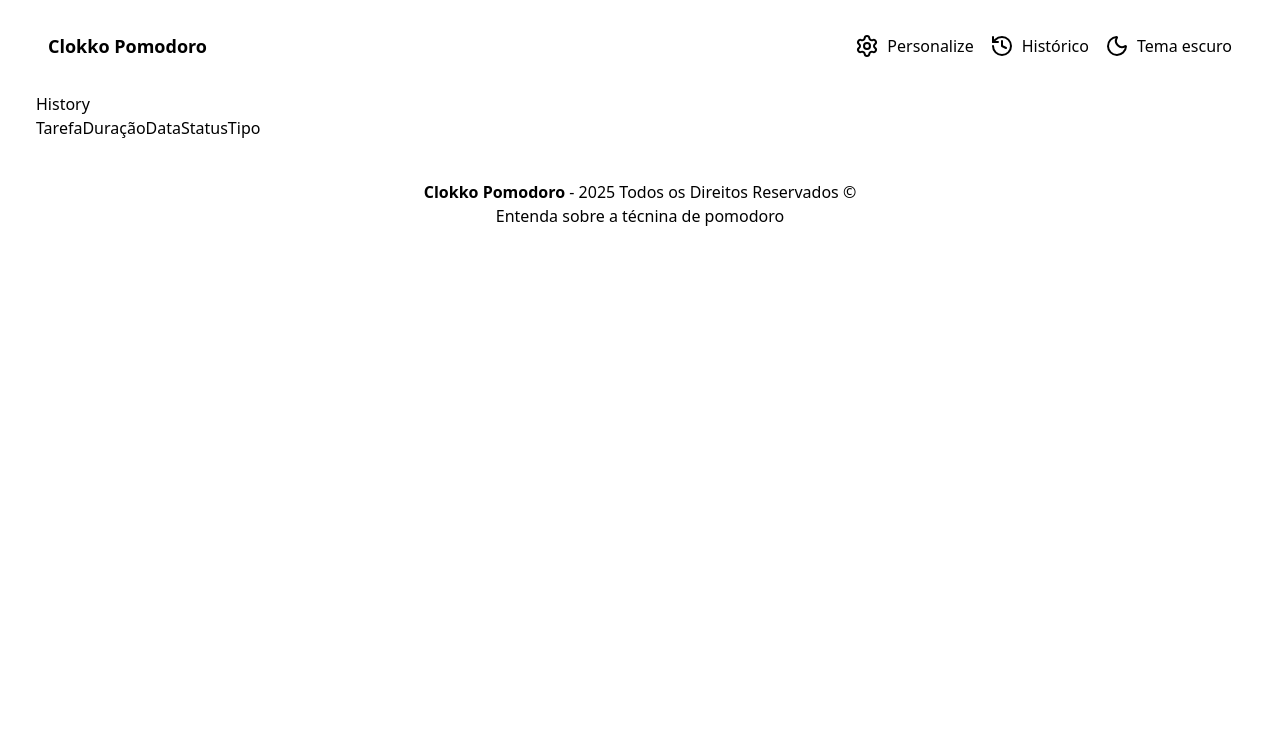
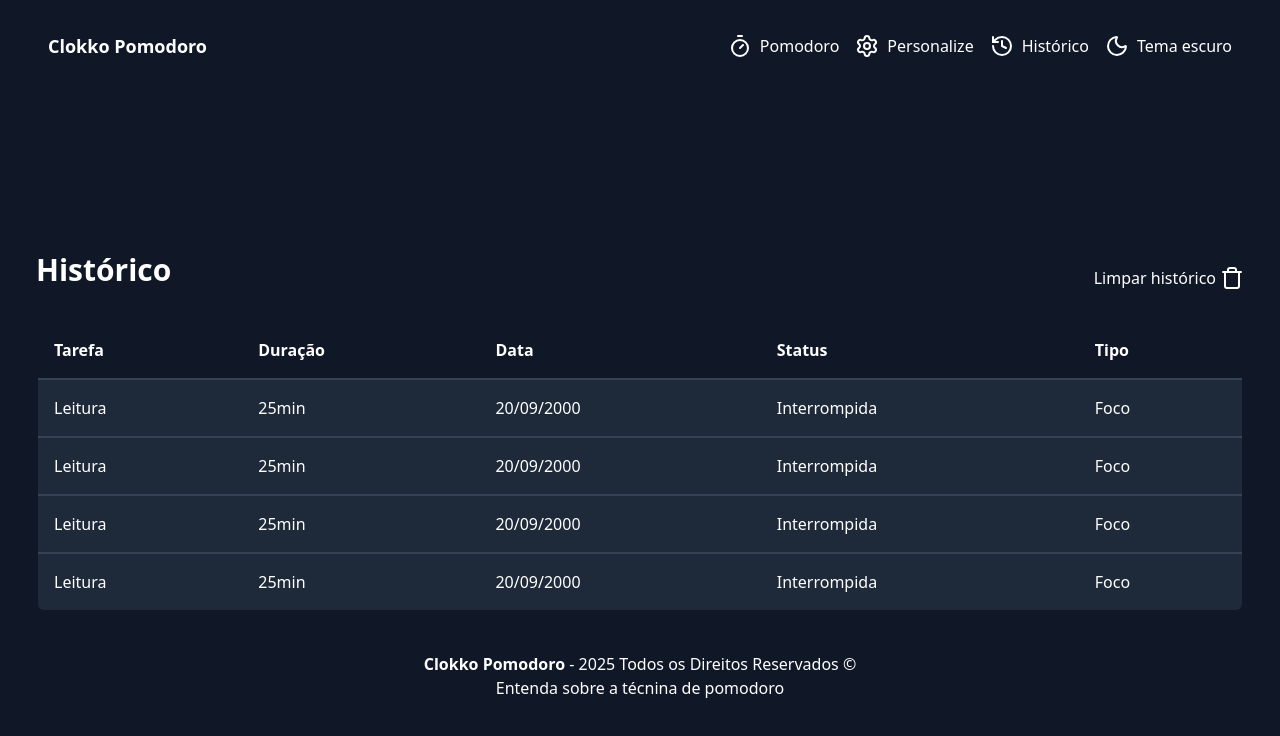
Before and after one commit to davifdev/clokko-pomodoro, a React (Vite) app: page /history in a window 1280 px wide. Shown: the top 736 px of the page. Built offline with nearby package versions, Linux system fonts and the light colour scheme.

Commit message:
feat: create page history

```diff
--- a/index.html
+++ b/index.html
@@ -1,12 +1,12 @@
 <!doctype html>
-<html lang="pt-BR">
+<html lang="pt-BR" class="dark">
   <head>
     <meta charset="UTF-8" />
     <link rel="icon" type="image/svg+xml" href="/vite.svg" />
     <meta name="viewport" content="width=device-width, initial-scale=1.0" />
     <title>Clokko Pomodoro</title>
   </head>
-  <body>
+  <body class="bg-white text-gray-950 dark:bg-gray-900 dark:text-white">
     <div id="root"></div>
     <script type="module" src="/src/main.tsx"></script>
   </body>
--- a/src/components/header/index.tsx
+++ b/src/components/header/index.tsx
@@ -1,4 +1,4 @@
-import { History, MoonIcon, Settings } from "lucide-react";
+import { History, MoonIcon, Settings, Timer } from "lucide-react";
 import Container from "../container";
 import { Link } from "react-router-dom";
 
@@ -12,6 +12,10 @@ const Header = () => {
           </Link>
 
           <div className="flex items-center justify-between gap-4">
+            <Link to="/" className="flex items-center gap-2">
+              <Timer />
+              <span>Pomodoro</span>
+            </Link>
             <Link to="/settings" className="flex items-center gap-2">
               <Settings />
               <span>Personalize</span>
--- /dev/null
+++ b/src/components/input/index.tsx
@@ -0,0 +1,22 @@
+import type { ComponentProps } from "react";
+
+type InputProps = {
+  labelText?: string;
+} & ComponentProps<"input">;
+
+const Input = ({ labelText, type, placeholder, id, defaultValue }: InputProps) => {
+  return (
+    <div className="flex flex-col items-start gap-2">
+      <label htmlFor={id}>{labelText}</label>
+      <input
+        placeholder={placeholder}
+        type={type}
+        className=" border-3 border-blue-200 p-2 rounded-lg bg-blue-50 text-center dark:bg-gray-900 dark:border-gray-800"
+        id={id}
+        defaultValue={defaultValue}
+      />
+    </div>
+  );
+};
+
+export default Input;
--- a/src/components/pomodoro/index.tsx
+++ b/src/components/pomodoro/index.tsx
@@ -1,11 +1,12 @@
 import Container from "../container";
+import Input from "../input";
 
 const Pomodoro = () => {
   return (
     <Container>
       <div className="pt-10 flex flex-col items-center justify-center gap-12">
         <div className="flex items-center gap-8">
-          <div className="flex items-center gap-2 text-lg border-b-2 border-b-green-500 p-2">
+          <div className="flex items-center gap-2 text-lg border-b-2 border-b-blue-500 p-2">
             <span>Pomodoro</span>
             <strong>0</strong>
           </div>
@@ -20,17 +21,21 @@ const Pomodoro = () => {
         </div>
         <div>
           <form className="flex flex-col items-center gap-12">
-            <div className="w-[364px] h-[364px] rounded-full bg-blue-50 flex items-center justify-center flex-col  gap-6 border-4 border-blue-200">
-              <span className="text-8xl text-green-500 font-medium">20:00</span>
+            <div className="w-[364px] h-[364px] rounded-full bg-blue-50 dark:bg-gray-900 flex items-center justify-center flex-col  gap-6 border-4 border-blue-200 dark:border-gray-800">
+              <span className="text-8xl text-blue-600 font-medium">20:00</span>
               <div className="flex flex-col text-center text-lg">
                 <span>Foque por:</span>
                 <strong>15min</strong>
               </div>
             </div>
 
-            <input type="text" placeholder="Digite uma tarefa" className="text-center border-3 border-blue-200 p-2 rounded-lg bg-blue-50" />
+            <Input
+              type="text"
+              placeholder="Digite uma tarefa"
+              className="text-center border-2 border-blue-200 p-2 rounded-lg bg-blue-50 dark:bg-gray-900 dark:border-gray-800"
+            />
 
-            <button className="bg-green-500 p-4 text-white rounded-full w-full text-lg font-semibold cursor-pointer">
+            <button className="bg-blue-600 p-4 text-white rounded-full w-full text-lg font-semibold cursor-pointer">
               Começar
             </button>
           </form>
--- a/src/index.css
+++ b/src/index.css
@@ -1 +1,2 @@
 @import "tailwindcss";
+@custom-variant dark (&:where(.dark, .dark *));
--- a/src/pages/history/index.tsx
+++ b/src/pages/history/index.tsx
@@ -1,23 +1,69 @@
+import { Trash } from "lucide-react";
 import Container from "../../components/container";
 
 const History = () => {
   return (
     <>
       <Container>
-        <h2>History</h2>
+        <div className="flex flex-col items-center justify-center gap-4 pt-40 w-full">
+          <div className="w-full flex items-center justify-between">
+            <h2 className="text-3xl mb-4 font-semibold">Histórico</h2>
+            <button className="flex items-center gap-1 cursor-pointer">
+              <span>Limpar histórico</span>
+              <Trash />
+            </button>
+          </div>
 
-        <div>
-          <table>
-            <thead>
-              <tr>
-                <td>Tarefa</td>
-                <td>Duração</td>
-                <td>Data</td>
-                <td>Status</td>
-                <td>Tipo</td>
-              </tr>
-            </thead>
-          </table>
+          <div className="w-full">
+            <table className="w-full border-2 border-blue-200 rounded-lg overflow-hidden">
+              <thead className="bg-blue-100 border-b-2 border-b-blue-200 dark:bg-gray-900 dark:border-b-gray-700">
+                <tr>
+                  <th className="p-4 text-left hover:bg-blue-200 transition-all duration-[300ms] cursor-pointer dark:hover:bg-gray-950">
+                    Tarefa
+                  </th>
+                  <th className="p-4 text-left hover:bg-blue-200 transition-all duration-[300ms] cursor-pointer dark:hover:bg-gray-950">
+                    Duração
+                  </th>
+                  <th className="p-4 text-left hover:bg-blue-200 transition-all duration-[300ms] cursor-pointer dark:hover:bg-gray-950">
+                    Data
+                  </th>
+                  <th className="p-4 text-left">Status</th>
+                  <th className="p-4 text-left">Tipo</th>
+                </tr>
+              </thead>
+
+              <tbody className="bg-blue-50 dark:bg-gray-800">
+                <tr className="border-b-2 border-b-blue-200 h-12 dark:border-gray-700">
+                  <td className="p-4 text-left">Leitura</td>
+                  <td className="p-4 text-left">25min</td>
+                  <td className="p-4 text-left">20/09/2000</td>
+                  <td className="p-4 text-left">Interrompida</td>
+                  <td className="p-4 text-left">Foco</td>
+                </tr>
+                <tr className="border-b-2 border-b-blue-200 h-12 dark:border-gray-700">
+                  <td className="p-4 text-left">Leitura</td>
+                  <td className="p-4 text-left">25min</td>
+                  <td className="p-4 text-left">20/09/2000</td>
+                  <td className="p-4 text-left">Interrompida</td>
+                  <td className="p-4 text-left">Foco</td>
+                </tr>
+                <tr className="border-b-2 border-b-blue-200 h-12 dark:border-gray-700">
+                  <td className="p-4 text-left">Leitura</td>
+                  <td className="p-4 text-left">25min</td>
+                  <td className="p-4 text-left">20/09/2000</td>
+                  <td className="p-4 text-left">Interrompida</td>
+                  <td className="p-4 text-left">Foco</td>
+                </tr>
+                <tr className="border-b-2 border-b-blue-200 h-12 dark:border-gray-700">
+                  <td className="p-4 text-left">Leitura</td>
+                  <td className="p-4 text-left">25min</td>
+                  <td className="p-4 text-left">20/09/2000</td>
+                  <td className="p-4 text-left">Interrompida</td>
+                  <td className="p-4 text-left">Foco</td>
+                </tr>
+              </tbody>
+            </table>
+          </div>
         </div>
       </Container>
     </>
--- a/src/pages/settings/index.tsx
+++ b/src/pages/settings/index.tsx
@@ -1,39 +1,31 @@
 import Container from "../../components/container";
+import Input from "../../components/input";
 
 const Settings = () => {
   return (
     <Container>
       <div className="flex flex-col items-center justify-center gap-4 pt-40">
-        <h2 className="mb-4 font-semibold text-lg">Configurações</h2>
+        <h2 className="mb-4 font-semibold text-3xl">Configurações</h2>
         <form className="flex flex-col items-center gap-6 mb-5">
-          <div className="flex flex-col items-start gap-2">
-            <label htmlFor="focus">Tempo de foco</label>
-            <input
+          <Input
+            defaultValue={25}
             type="number"
-              defaultValue={25}
-              className=" border-3 border-blue-200 p-2 rounded-lg bg-blue-50 text-center"
+            labelText="Tempo de foco"
             id="focus"
           />
-          </div>
-          <div className="flex flex-col items-start gap-2">
-            <label htmlFor="focus">Descanso curto</label>
-            <input
+          <Input
+            defaultValue={5}
             type="number"
-              defaultValue={5}
-              className=" border-3 border-blue-200 p-2 rounded-lg bg-blue-50 text-center"
+            labelText="Descanso curto"
             id="shortRestTime"
           />
-          </div>
-          <div className="flex flex-col items-start gap-2">
-            <label htmlFor="focus">Descanso longo</label>
-            <input
+          <Input
+            defaultValue={15}
             type="number"
-              defaultValue={15}
-              className=" border-3 border-blue-200 p-2 rounded-lg bg-blue-50 text-center"
+            labelText="Descanso longo"
             id="longRestTime"
           />
-          </div>
-           <button className="bg-green-500 p-2 text-white rounded-full w-full text-lg font-semibold cursor-pointer">
+          <button className="bg-blue-600 p-2 text-white rounded-full w-full text-lg font-semibold cursor-pointer">
             Salvar
           </button>
         </form>
```
Also changed, not shown: src/components/button/index.tsx (added). Lines whose indentation alone changed are shown as unchanged.
